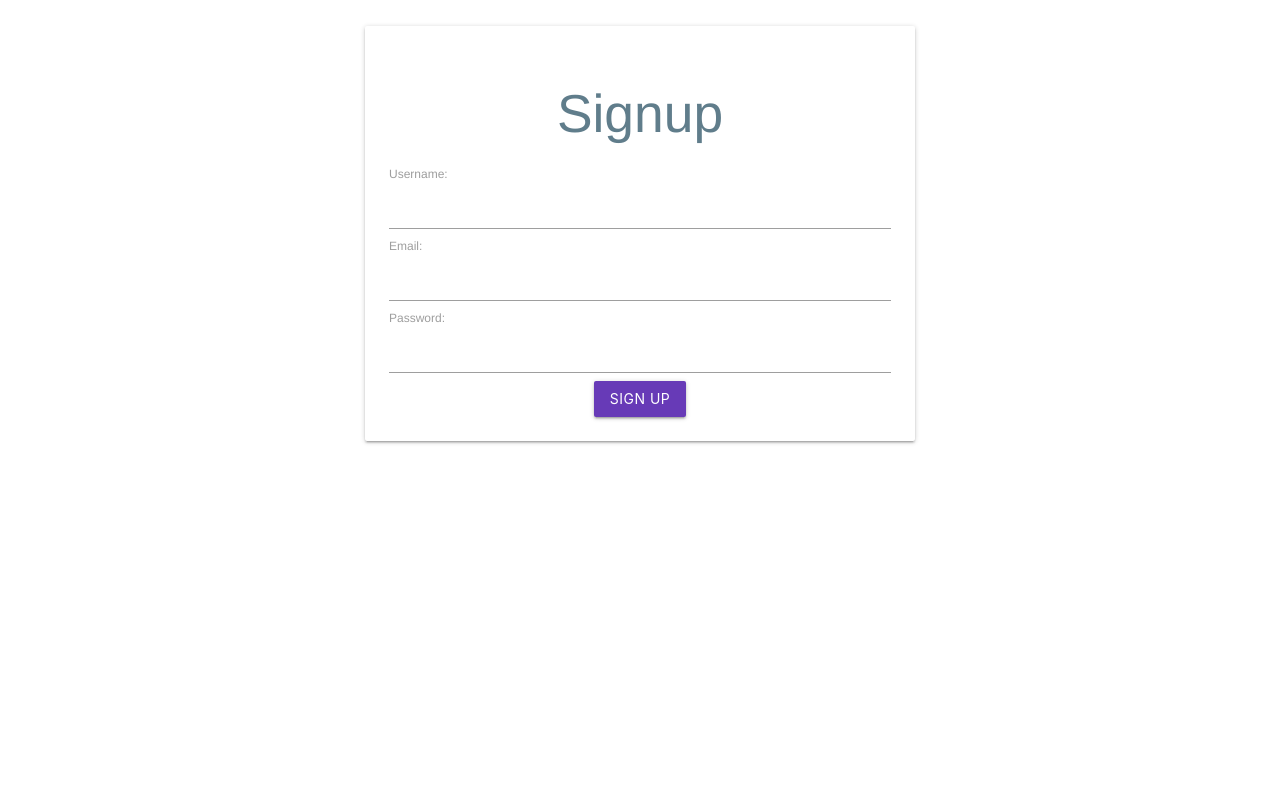
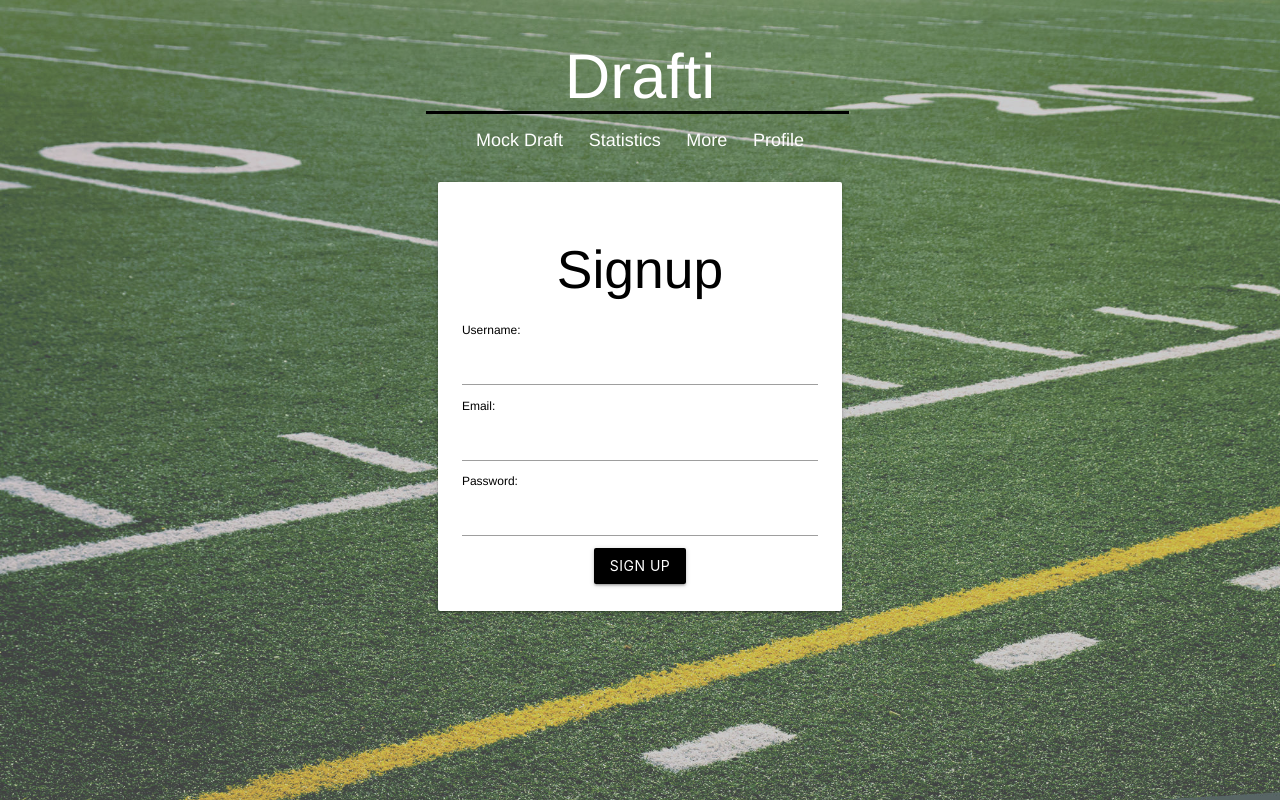
Before and after one commit to APrascak/Drafti, a Vue app in the folder drafti/: page /signup in a window 1280 px wide. Built offline with nearby package versions, Linux system fonts and the light colour scheme.

Commit message:
Updated Signup page.

```diff
--- a/drafti/src/components/Landing.Vue
+++ b/drafti/src/components/Landing.Vue
@@ -6,6 +6,8 @@
     <h5><router-link class="white-text" :to="{ name: 'TheDraft' }">Mock Draft</router-link></h5>
     <h5 class="white-text">Fantasy Statistics</h5>
     <h5 class="white-text">And More....</h5>
+    <button class="btn black"><span><router-link class="white-text" :to="{ name: 'Login' }">Login</router-link></span></button>
+    <button class="btn black"><span><router-link class="white-text" :to="{ name: 'SignUp' }">Signup</router-link></span></button>
     <img src="../assets/Background-PaintedField.jpg">
   </div>
 </template>
@@ -35,7 +37,7 @@
       position: relative;
       z-index: 2;
   }
-  .my-container h5, h4 {
+  .my-container h5, h4, span {
     position: relative;
     z-index: 2;
   }
@@ -55,5 +57,10 @@
     height: 3px;
     background-color: black;
   }
+  .btn {
+    position: relative;
+    z-index: 2;
+    margin: 1% 1% 0% 1%;
+  }
 
 </style>
--- a/drafti/src/components/auth/Login.vue
+++ b/drafti/src/components/auth/Login.vue
@@ -1,23 +1,6 @@
 <template>
-  <!-- <div class="center container login">
-    <form @submit.prevent="login" class="card-panel hoverable">
-      <h2 class="center blue-grey-text darken-4">Login</h2>
-      <div class="field">
-        <label for="email" class="left">Email:</label>
-        <input type="email" name="email" v-model="email">
-      </div>
-      <div class="field">
-        <label for="email" class="left">Password:</label>
-        <input type="password" name="password" v-model="password">
-      </div>
-      <p class="center red-text" v-if="feedback">{{ feedback }}</p>
-      <div class="field pulse">
-        <button class="btn deep-purple">Login</button>
-      </div>
-    </form>
-  </div> -->
   <div class="my-container">
-    <h1 class="white-text center">Drafti</h1>
+    <h1 class="center"><router-link class="white-text" :to="{ name: 'Landing' }">Drafti</router-link></h1>
     <div class="divider"></div>
     <div id="navrow" class="row">
       <span><router-link class="white-text" :to="{ name: 'TheDraft' }">Mock Draft</router-link></span>
--- a/drafti/src/components/auth/Signup.vue
+++ b/drafti/src/components/auth/Signup.vue
@@ -1,25 +1,39 @@
 <template>
-  <div class="center container signup">
+  <div class="my-container">
+    <h1 class="center"><router-link class="white-text" :to="{ name: 'Landing' }">Drafti</router-link></h1>
+    <div class="divider"></div>
+    <div id="navrow" class="row">
+      <span><router-link class="white-text" :to="{ name: 'TheDraft' }">Mock Draft</router-link></span>
+      <span><router-link class="white-text" :to="{ name: 'Landing' }">Statistics</router-link></span>
+      <span><router-link class="white-text" :to="{ name: 'Landing' }">More</router-link></span>
+      <span><router-link class="white-text" :to="{ name: 'Landing' }">Profile</router-link></span>
+    </div>
+    <div class="row">
+      <div class="col m4 l4 offset-m4 offset-l4">
         <form @submit.prevent="signup" class="card-panel hoverable">
-      <h2 class="center blue-grey-text darken-4">Signup</h2>
+          <h2 class="center black-text">Signup</h2>
           <div class="field">
-        <label for="username" class="left">Username:</label>
+            <label for="username" class="left black-text">Username:</label>
             <input type="text" name="username" v-model="username">
           </div>
           <div class="field">
-        <label for="email" class="left">Email:</label>
+            <label for="email" class="left black-text">Email:</label>
             <input type="email" name="email" v-model="email">
           </div>
           <div class="field">
-        <label for="email" class="left">Password:</label>
+            <label for="email" class="left black-text">Password:</label>
             <input type="password" name="password" v-model="password">
           </div>
           <p class="center red-text" v-if="feedback">{{ feedback }}</p>
           <div class="field pulse">
-        <button class="btn deep-purple">Sign up</button>
+            <button class="btn black">Sign up</button>
           </div>
         </form>
       </div>
+    </div>
+    <img src="../../assets/Background-PaintedField.jpg">
+  </div>
+
 </template>
 
 <script>
@@ -78,9 +92,48 @@
   }
 </script>
 
-<style>
-  .signup {
-    margin-top: 2%;
-    max-width: 550px;
+<style scoped>
+  .my-container {
+    position: relative;
+    overflow: hidden;
+    height: 100vh;
+  }
+  .my-container h1 {
+      position: relative;
+      z-index: 2;
+      margin-bottom: 0px;
+  }
+  .my-container h5, h4, span {
+    position: relative;
+    z-index: 2;
+  }
+  .my-container img {
+      position: absolute;
+      left: 0;
+      top: 0;
+      width: 100%;
+      height: 100%;
+      opacity: 0.75;
+  }
+  .my-container .divider {
+    position: relative;
+    z-index: 2;
+    width: 33%;
+    margin-left: 33.3%;
+    margin-bottom: 1%;
+    height: 3px;
+    background-color: black;
+  }
+  form {
+    position: relative;
+    z-index: 2;
+  }
+  .field {
+    margin-bottom: 1%;
+  }
+  span {
+    font-size: 18px;
+    margin-left: 1%;
+    margin-right: 1%;
   }
 </style>
```
Lines whose indentation alone changed are shown as unchanged.
